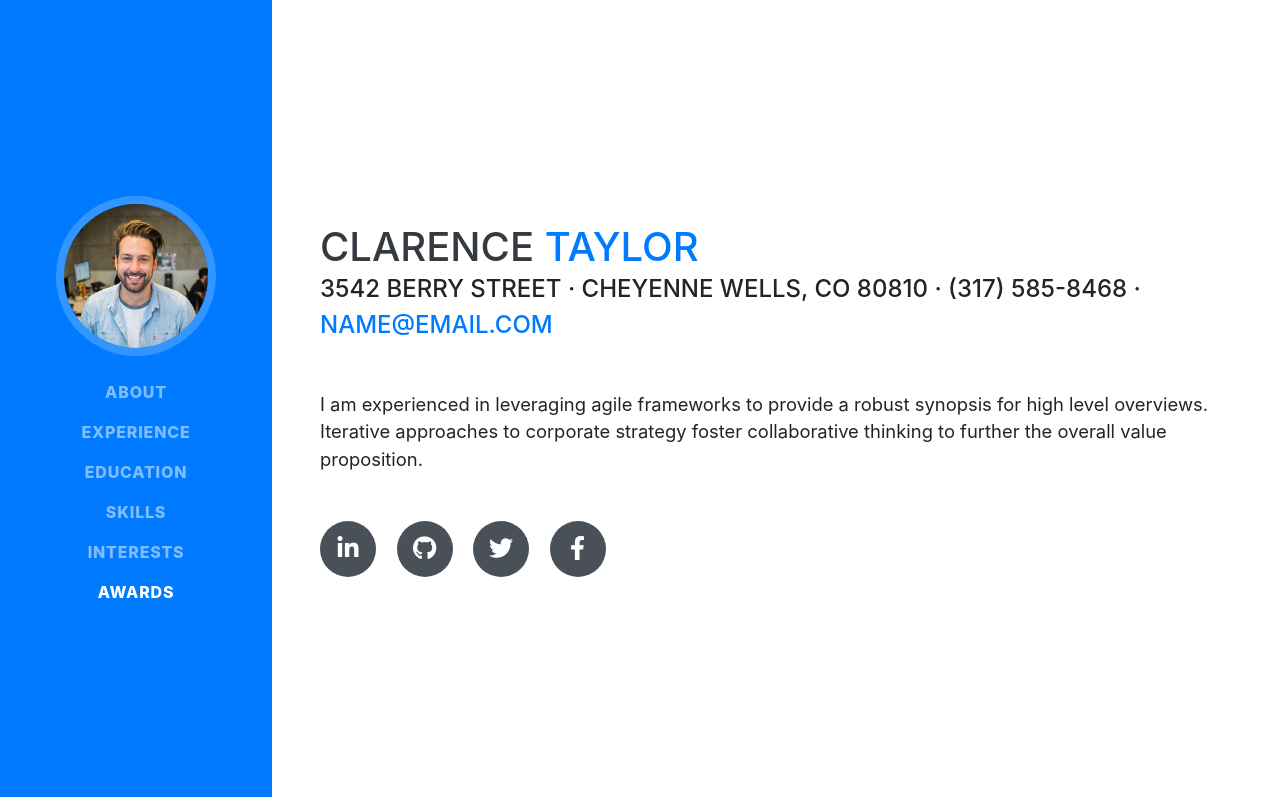
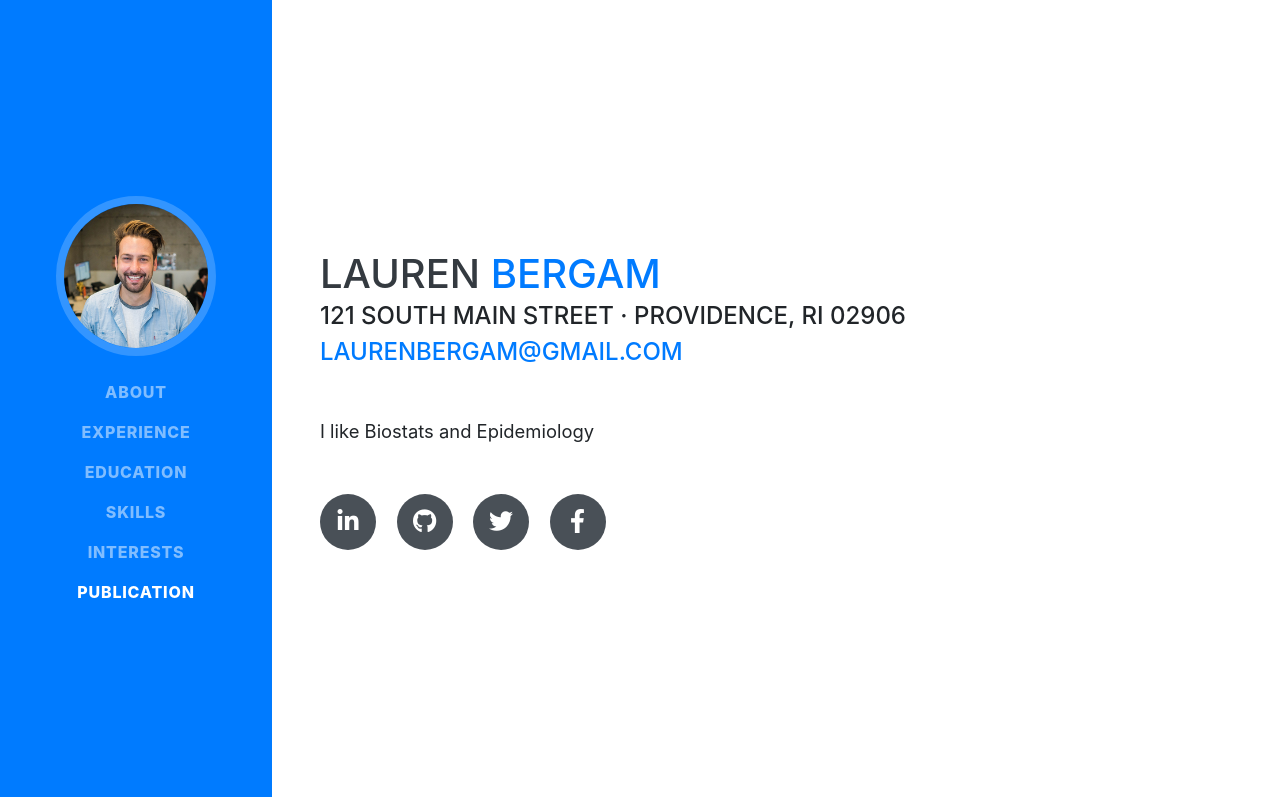
Before and after one commit to lbergam/lbergam.github.io, a website with bundled scripts: page index.html in a window 1280 px wide. Shown: the top 797 px of the page. Built offline with nearby package versions, Linux system fonts and the light colour scheme; a web font is replaced by a local one.

Commit message:
top page template changes

```diff
--- a/index.html
+++ b/index.html
@@ -8,7 +8,7 @@
   <meta name="description" content="">
   <meta name="author" content="">
 
-  <title>Resume - Start Bootstrap Theme</title>
+  <title>Lauren Bergam</title>
 
   <!-- Bootstrap core CSS -->
   <link href="vendor/bootstrap/css/bootstrap.min.css" rel="stylesheet">
@@ -27,7 +27,7 @@
 
   <nav class="navbar navbar-expand-lg navbar-dark bg-primary fixed-top" id="sideNav">
     <a class="navbar-brand js-scroll-trigger" href="#page-top">
-      <span class="d-block d-lg-none">Clarence Taylor</span>
+      <span class="d-block d-lg-none">Lauren Bergam</span>
       <span class="d-none d-lg-block">
         <img class="img-fluid img-profile rounded-circle mx-auto mb-2" src="img/profile.jpg" alt="">
       </span>
@@ -53,7 +53,7 @@
           <a class="nav-link js-scroll-trigger" href="#interests">Interests</a>
         </li>
         <li class="nav-item">
-          <a class="nav-link js-scroll-trigger" href="#awards">Awards</a>
+          <a class="nav-link js-scroll-trigger" href="#awards">Publication</a>
         </li>
       </ul>
     </div>
@@ -63,13 +63,13 @@
 
     <section class="resume-section p-3 p-lg-5 d-flex align-items-center" id="about">
       <div class="w-100">
-        <h1 class="mb-0">Clarence
-          <span class="text-primary">Taylor</span>
+        <h1 class="mb-0">Lauren
+          <span class="text-primary">Bergam</span>
         </h1>
-        <div class="subheading mb-5">3542 Berry Street · Cheyenne Wells, CO 80810 · (317) 585-8468 ·
-          <a href="mailto:name@email.com">name@email.com</a>
+        <div class="subheading mb-5">121 South Main Street · Providence, RI 02906
+          <a href="mailto:name@email.com">laurenbergam@gmail.com</a>
         </div>
-        <p class="lead mb-5">I am experienced in leveraging agile frameworks to provide a robust synopsis for high level overviews. Iterative approaches to corporate strategy foster collaborative thinking to further the overall value proposition.</p>
+        <p class="lead mb-5">I like Biostats and Epidemiology</p>
         <div class="social-icons">
           <a href="#">
             <i class="fab fa-linkedin-in"></i>
```
